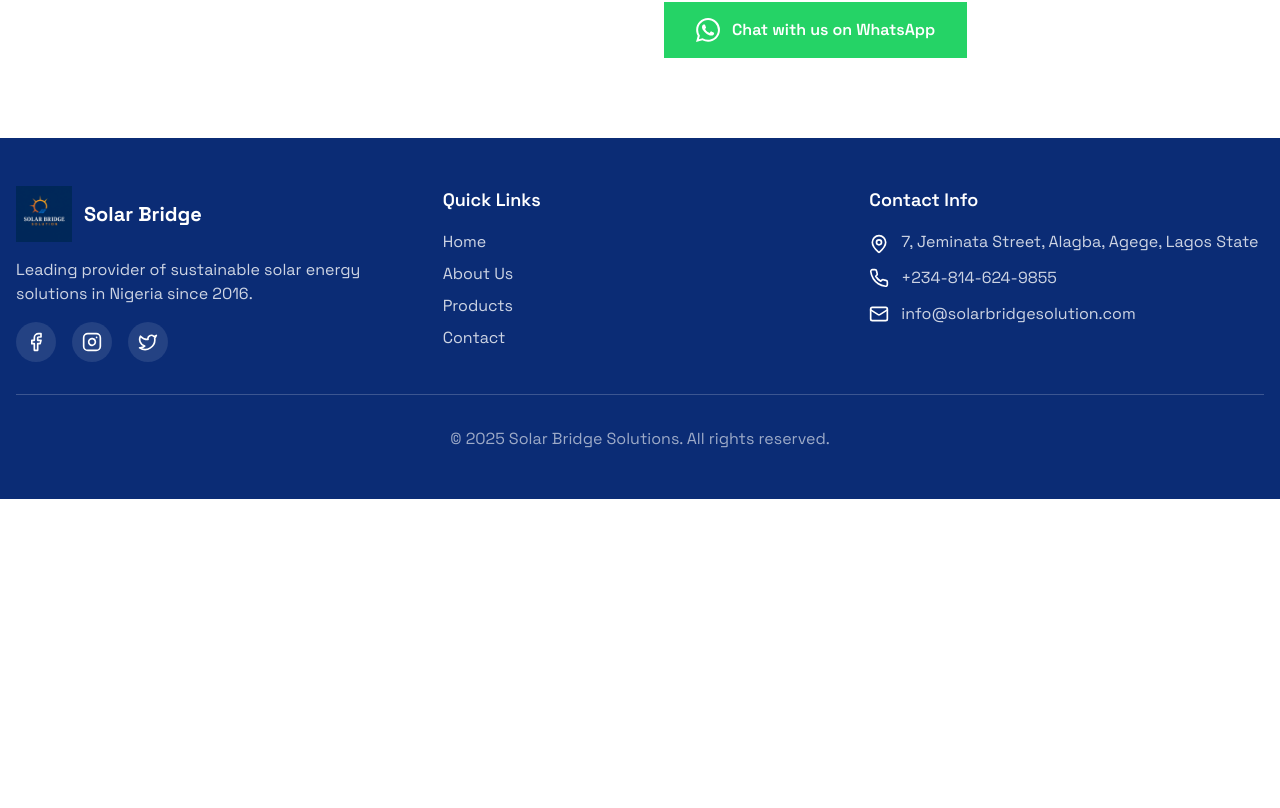
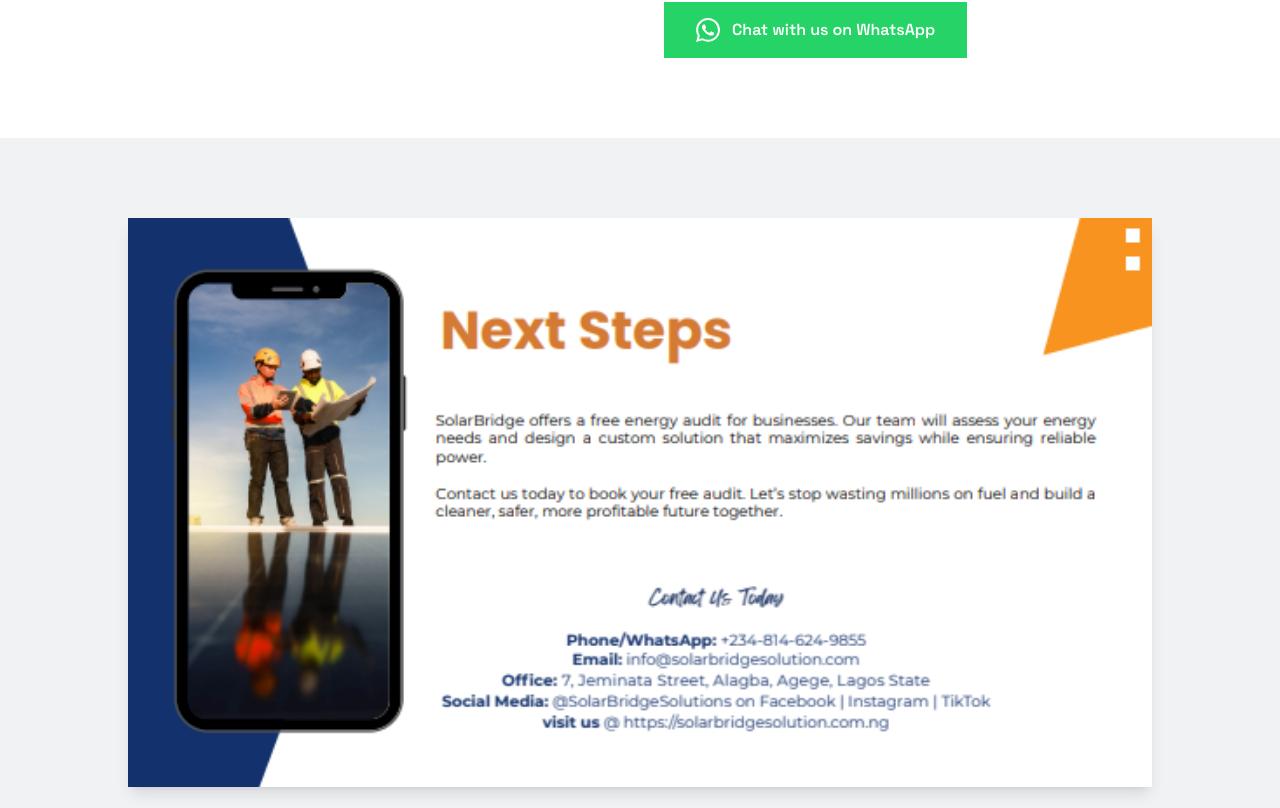
Before and after one commit to real-akinloye/solarbridgesolutions, a React (Vite) app: page /contact in a window 1280 px wide. Shown: the part 1232-2040 px from the top of the page. Before the commit the page ends 1731 px from the top, so only its background shows below. Built offline with nearby package versions, Linux system fonts and the light colour scheme; the HTML template or start-up script is replaced by a standard one.

Commit message:
Add image to contact page

```diff
--- a/src/pages/Contact.tsx
+++ b/src/pages/Contact.tsx
@@ -6,6 +6,7 @@ import { Textarea } from "@/components/ui/textarea";
 import { Button } from "@/components/ui/button";
 import { MapPin, Phone, Mail, Clock, Globe } from "lucide-react";
 import contactHeroBg from "@/assets/contact-hero.jpg";
+import nextSteps from "@/assets/next-steps.png";
 
 const Contact = () => {
   return (
@@ -186,6 +187,17 @@ const Contact = () => {
         </div>
       </section>
 
+      {/* Next Steps Section */}
+      <section className="py-20 bg-secondary">
+        <div className="container mx-auto px-4">
+          <img
+            src={nextSteps}
+            alt="Next Steps - Contact SolarBridge for Free Energy Audit"
+            className="w-full max-w-5xl mx-auto rounded-lg shadow-lg hover-scale fade-in-up"
+          />
+        </div>
+      </section>
+
       <Footer />
     </div>
   );
```
Also changed, not shown: src/assets/next-steps.png (added).
